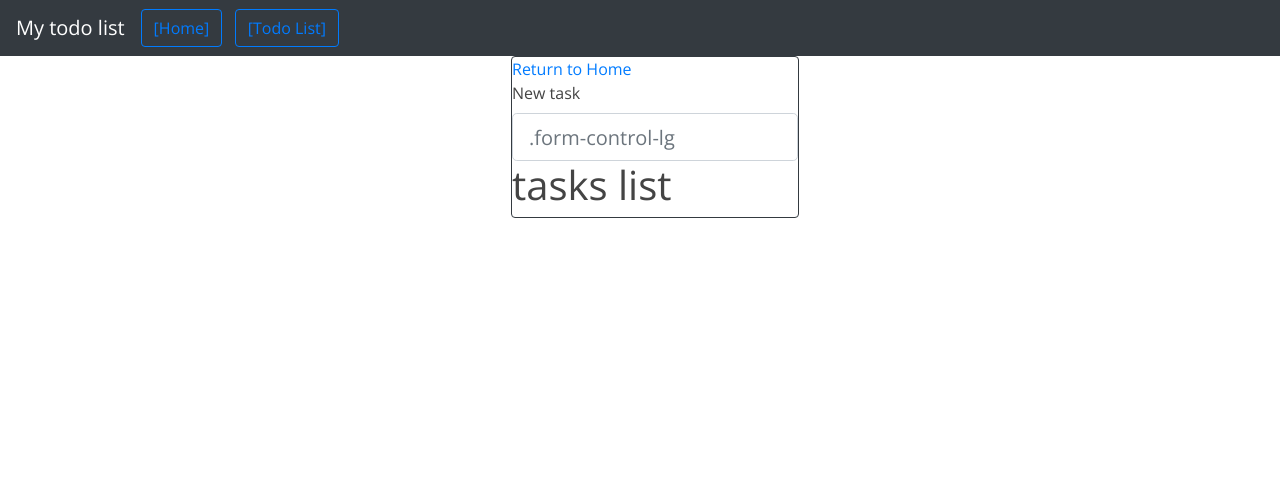
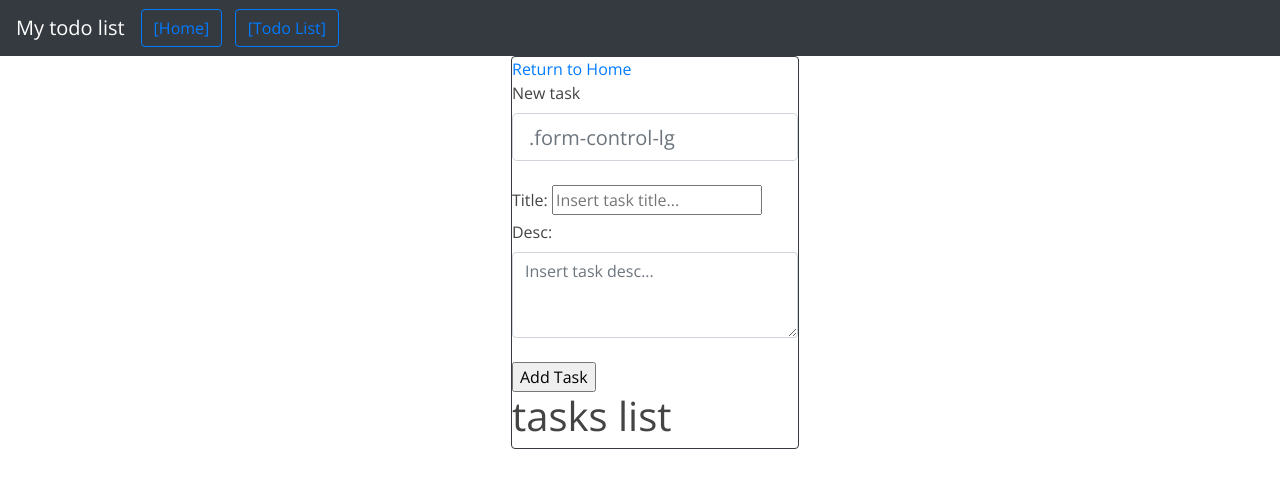
Before and after one commit to mrariel2011/TodoList, a Django app: page /tasks/ in a window 1280 px wide. Shown: the top 488 px of the page. Run offline with Django 3.2, Linux system fonts and the light colour scheme; data that the repository does not hold is empty; some libraries are stand-ins or nearby versions.

Commit message:
Adiciona addTask (Incompleto)

```diff
--- a/tasks/templates/tasks/lists.html
+++ b/tasks/templates/tasks/lists.html
@@ -10,6 +10,21 @@
 
     <label>New task</label>
     <input id="task-search" class="form-control form-control-lg" type="text" placeholder=".form-control-lg">
+
+    <!-- Add Task -->
+    <br>
+    <form action="addTask/" method = "post">{% csrf_token %}
+        <label for="addTask">Title:  </label>
+            <input id="addtask" type="text" name="addtask" value="{{ current_name }}" placeholder="Insert task title...">
+        <br>
+        <label for="addTask">Desc: </label>
+            <textarea class="form-control" id="addtask" rows="3" placeholder="Insert task desc..."></textarea>
+
+        <br>
+        <input type="submit" value="Add Task">
+
+    </form>
+    <!-- Add Task End -->
 
     <h1>tasks list</h1>
 
--- a/tasks/urls.py
+++ b/tasks/urls.py
@@ -1,10 +1,12 @@
+from django.urls import path
+from django.urls.conf import include
+from django.views.generic.base import View
 
-from django.urls import path
-
+from tasks.models import Task
 from .views import ListTasksView
 
 
 urlpatterns = [
-
-    path("", ListTasksView.as_view(), name="tasks.list")
+    path("", ListTasksView.as_view(), name="tasks.list"),
+    path("addTask/", ListTasksView.Add_Task),
 ]
--- a/tasks/views.py
+++ b/tasks/views.py
@@ -1,5 +1,6 @@
 from django.views.generic import TemplateView
-
+from django.http import HttpResponseRedirect
+from django.shortcuts import render, redirect
 from .models import Task
 
 
@@ -10,3 +11,10 @@ class ListTasksView(TemplateView):
         context = super(ListTasksView, self).get_context_data(**kwargs)
         context["tasks"] = Task.objects.filter(done=False)
         return context
+
+    def Add_Task(request):
+        new_item = Task(
+            title=request.POST["title"], description=request.POST["description"]
+        )
+        new_item.save()
+        return HttpResponseRedirect("/task/")
--- a/theme/templates/theme/bootstrap.html
+++ b/theme/templates/theme/bootstrap.html
@@ -38,7 +38,7 @@
 
         <a class="btn btn-outline-primary" href="/" role="button">[Home]</a> &nbsp;&nbsp;&nbsp;
 
-        <a class="btn btn-outline-primary" href="tasks" role="button">[Todo List]</a>
+        <a class="btn btn-outline-primary" href="/tasks" role="button">[Todo List]</a>
         </button>
     </nav>
 
```
